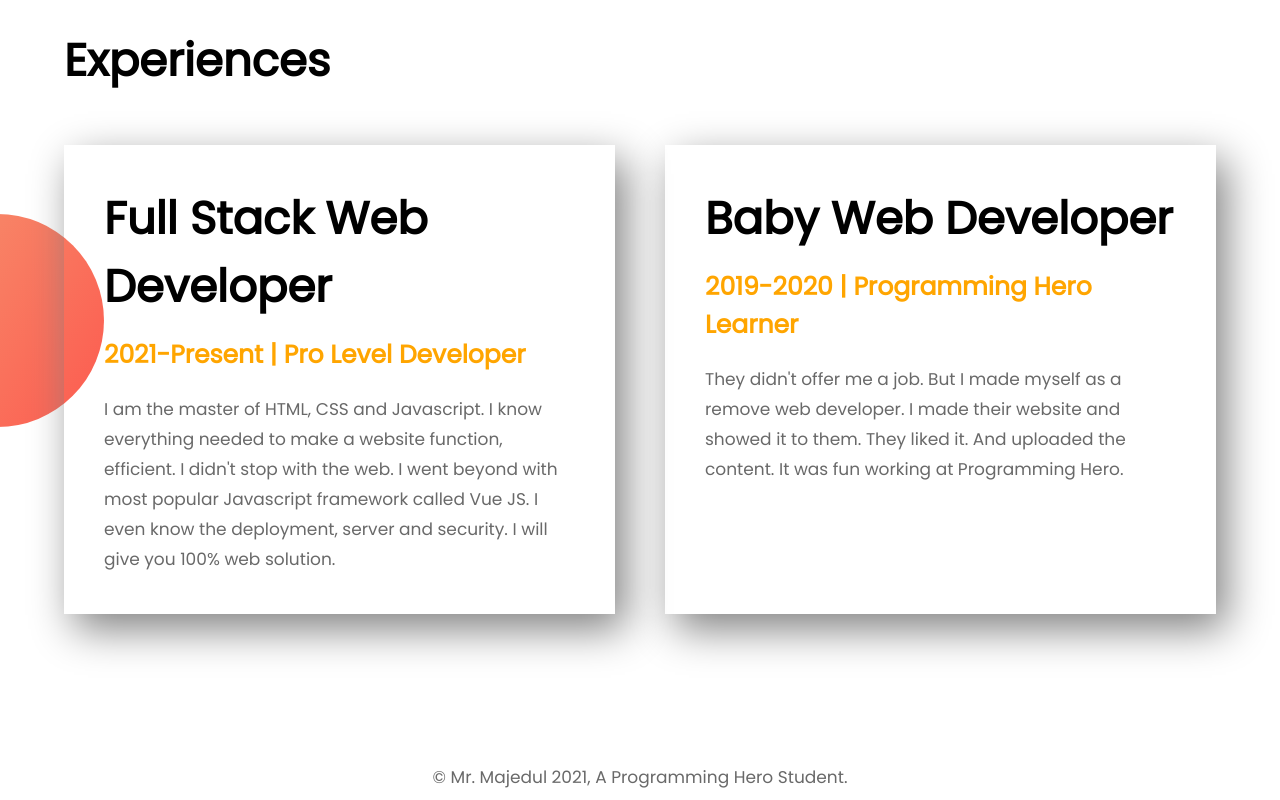
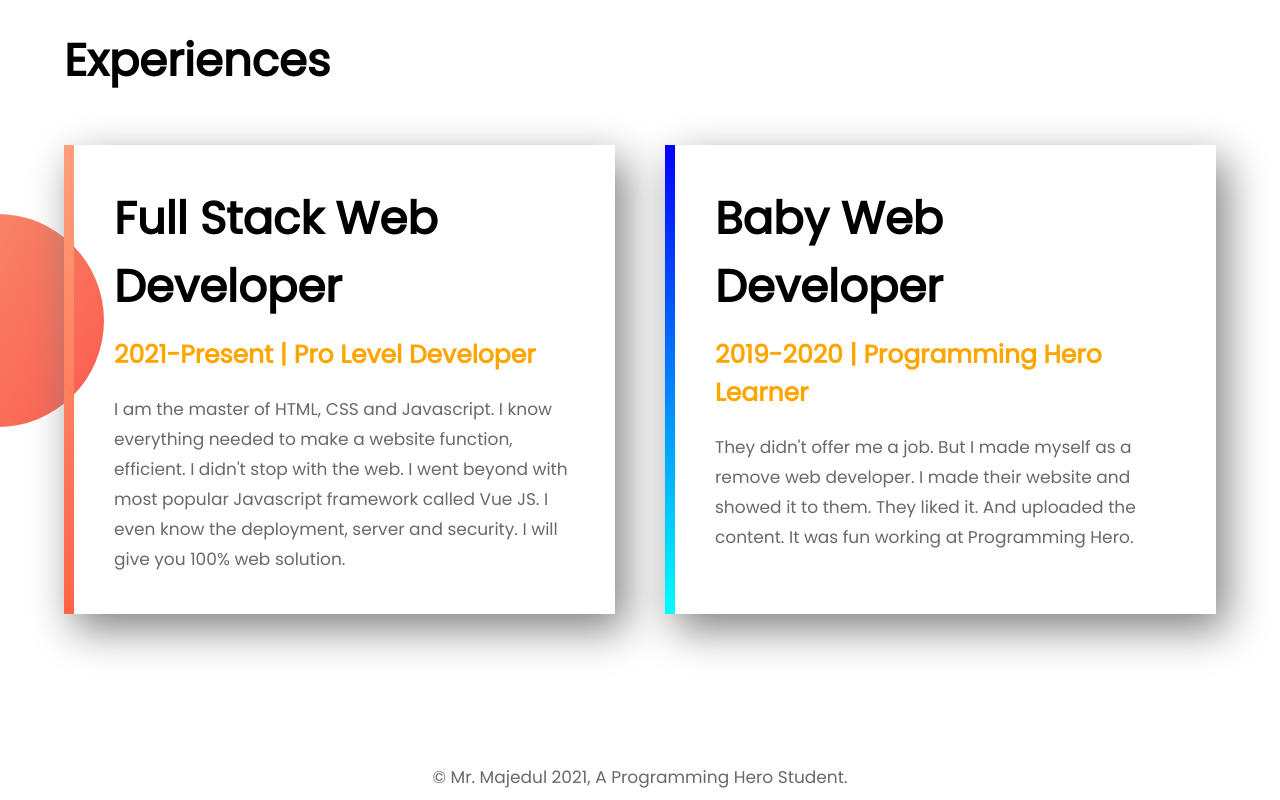
Before and after one commit to majedul360/developer-portfolio, a plain HTML site: page index.html in a window 1280 px wide. Shown: the part 1124-1924 px from the top of the page. Drawn offline with Linux system fonts and the light colour scheme.

Commit message:
ok everything

```diff
--- a/css/style.css
+++ b/css/style.css
@@ -145,6 +145,20 @@ section {
     padding: 4rem;
 }
 
+
+
+.experience .content-container .content:nth-child(1){
+    border-left: 1rem solid;
+    border-image: linear-gradient(lightsalmon,tomato);
+    border-image-slice: 1;
+}
+
+.experience .content-container .content:nth-child(2){
+    border-left: 1rem solid;
+    border-image: linear-gradient(blue, cyan);
+    border-image-slice: 1;
+}
+
 .experience .content-container .content h2 {
     font-size: 4.5rem;
 }
```
